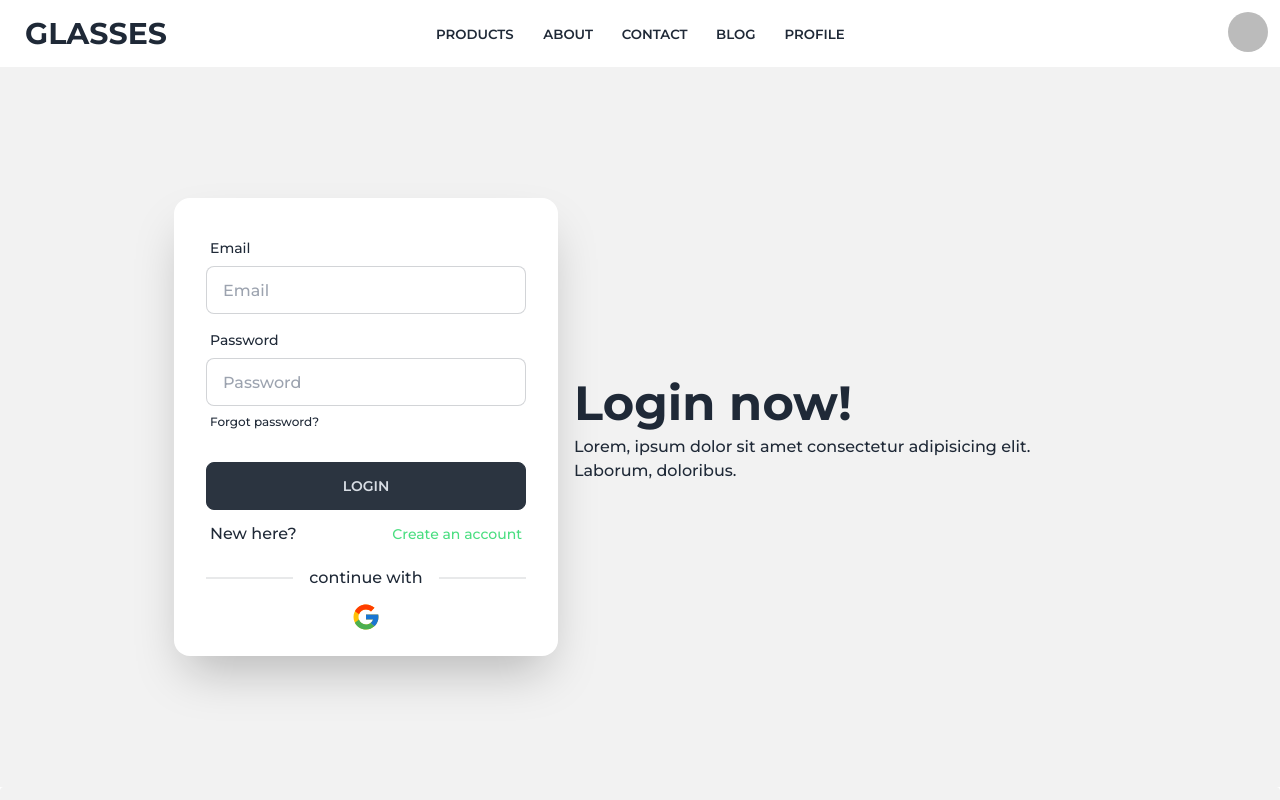
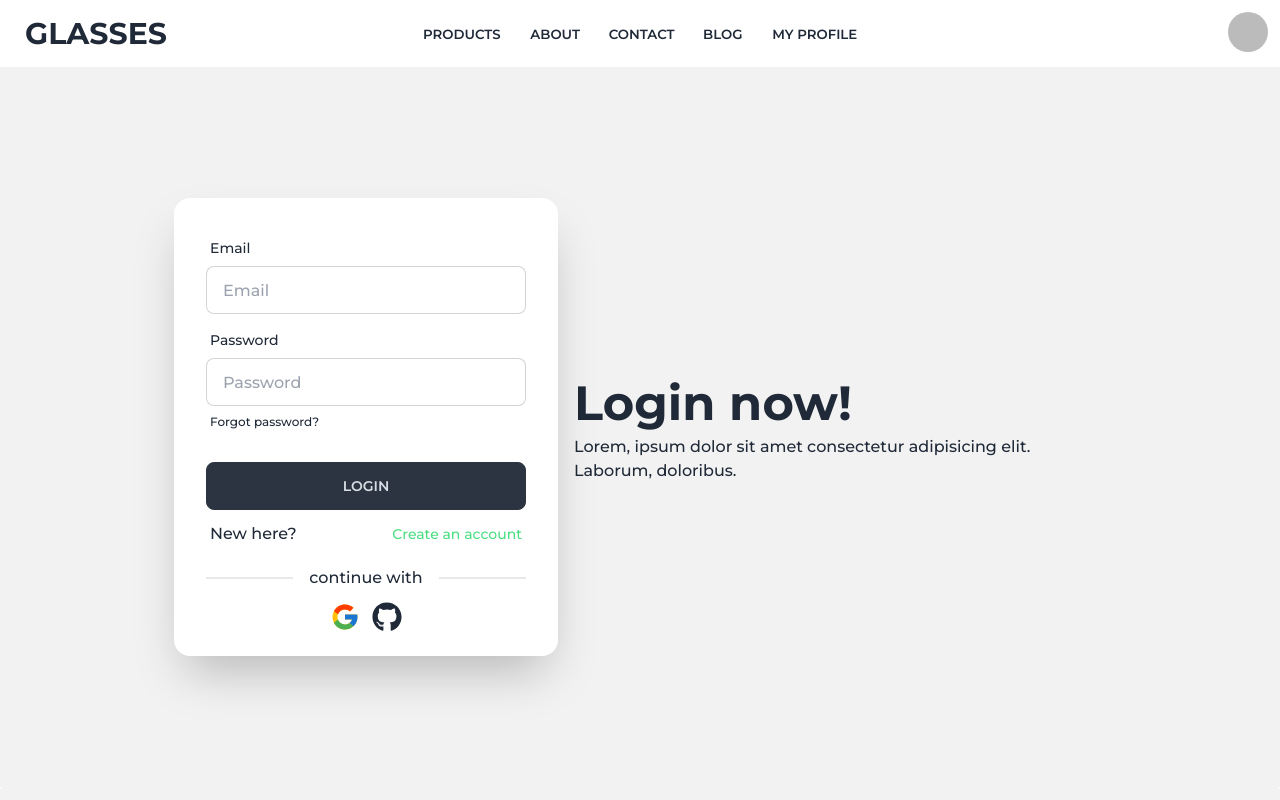
Before and after one commit to cssmh/private-react-glasses, a React (Vite) app: page /login in a window 1280 px wide. Shown: the top 800 px of the page. Built offline with nearby package versions, Linux system fonts and the light colour scheme; no server answers; sample sign-in values are in the browser's storage.

Commit message:
github login also added, profile section info added

```diff
--- a/src/AuthProvider/AuthProvider.jsx
+++ b/src/AuthProvider/AuthProvider.jsx
@@ -1,6 +1,6 @@
 import { createContext, useEffect, useState } from "react";
 import PropTypes from 'prop-types';
-import { GoogleAuthProvider, createUserWithEmailAndPassword, onAuthStateChanged, sendPasswordResetEmail, signInWithEmailAndPassword, signInWithPopup, signOut, updateProfile } from "firebase/auth";
+import { GithubAuthProvider, GoogleAuthProvider, createUserWithEmailAndPassword, onAuthStateChanged, sendPasswordResetEmail, signInWithEmailAndPassword, signInWithPopup, signOut, updateProfile } from "firebase/auth";
 import auth from "../firebase/firebase.config";
 export const AuthContextAll = createContext(null)
 
@@ -9,7 +9,14 @@ const AuthProvider = ({ children }) => {
     const [loading, setLoading] = useState(true)
 
     const providerGoogle = new GoogleAuthProvider();
+    const providerGithub = new GithubAuthProvider();
+    const githubPopupLogin = () => {
+        setLoading(true)
+        return signInWithPopup(auth, providerGithub)
+    }
+
     const googlePopupLogin = () => {
+        setLoading(true)
         return signInWithPopup(auth, providerGoogle)
     }
 
@@ -53,6 +60,7 @@ const AuthProvider = ({ children }) => {
     const authValue = {
         user,
         googlePopupLogin,
+        githubPopupLogin,
         createUser,
         logOut,
         updateNamePhoto,
--- a/src/Components/NavBar/NavBar.jsx
+++ b/src/Components/NavBar/NavBar.jsx
@@ -17,7 +17,7 @@ const Menus = () => {
       {user && (
         <li>
           <Link to={"/profile"} className="btn btn-sm btn-ghost">
-            Profile
+            my Profile
           </Link>
         </li>
       )}
@@ -74,7 +74,7 @@ const NavBar = () => {
         </div>
 
         <div className="navbar-end">
-          {user?.email ? (
+          {user ? (
             <div className="dropdown dropdown-end">
               <label tabIndex={0} className="btn btn-ghost btn-circle avatar">
                 <div className="w-10 rounded-full">
--- a/src/Pages/Login/SocialLogin.jsx
+++ b/src/Pages/Login/SocialLogin.jsx
@@ -1,22 +1,39 @@
 import { FcGoogle } from "react-icons/fc";
+import { FaGithub } from "react-icons/fa";
 import GetAuth from "../../AuthProvider/GetAuth";
+import toast from "react-hot-toast";
+import { useNavigate } from "react-router-dom";
 const SocialLogin = () => {
-
-  const {googlePopupLogin} = GetAuth()
+  const navigateTo = useNavigate();
+  const { googlePopupLogin, githubPopupLogin } = GetAuth();
   const handleGooglePopupLogin = () => {
     googlePopupLogin()
-    .then(res => {
-      console.log(res.user, "success logged in")
-    })
-    .catch(err => console.log(err.message))
-  }
+      .then((res) => {
+        console.log(res.user)
+        toast.success("success logged in");
+        navigateTo("/");
+      })
+      .catch((err) => toast.error(err.message));
+  };
+  const handleGithubPopupLogin = () => {
+    githubPopupLogin()
+      .then((res) => {
+        console.log(res.user)
+        toast.success("success logged in");
+        navigateTo("/");
+      })
+      .catch((err) => toast.error(err.message));
+  };
 
   return (
     <>
       <div className="divider">continue with</div>
-      <div className="text-3xl flex justify-center">
+      <div className="text-3xl flex justify-center gap-3">
         <button onClick={handleGooglePopupLogin}>
           <FcGoogle />
+        </button>
+        <button onClick={handleGithubPopupLogin}>
+          <FaGithub />
         </button>
       </div>
     </>
--- a/src/Pages/Profile/Profile.jsx
+++ b/src/Pages/Profile/Profile.jsx
@@ -1,9 +1,15 @@
+import GetAuth from "../../AuthProvider/GetAuth";
+
 const Profile = () => {
-    return (
-        <div className="text-center">
-            Your Profile here!
-        </div>
-    );
+  const { user } = GetAuth();
+
+  return (
+    <div className="text-center">
+      <h1 className="text-xl">HI, {user?.displayName}</h1>
+      <p>{user.email ? user.email : "not available email"}</p>
+      <img className="w-24 mx-auto rounded-xl" src={user?.photoURL} alt="" />
+    </div>
+  );
 };
 
 export default Profile;
```
